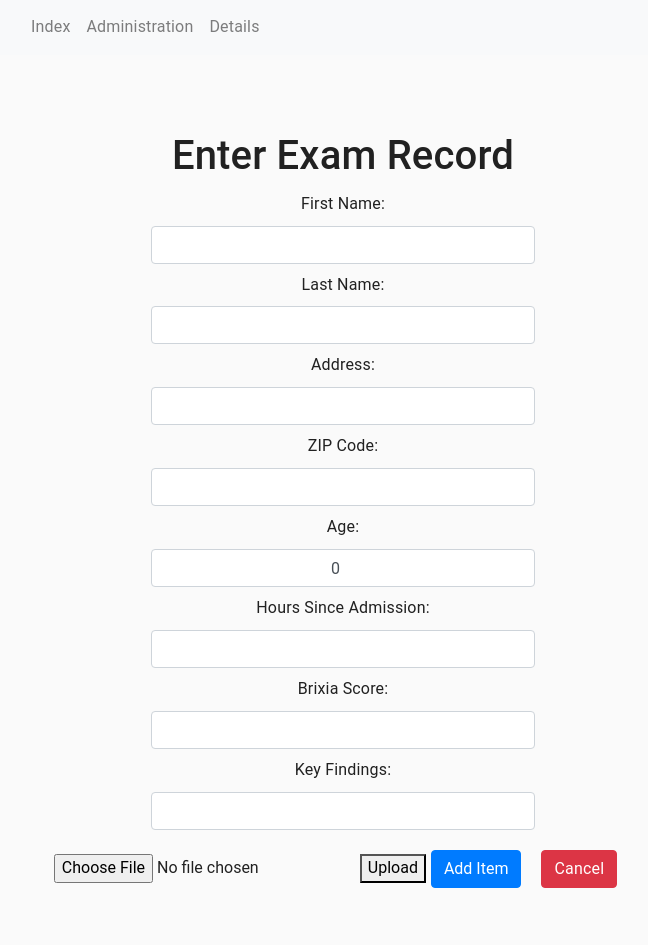
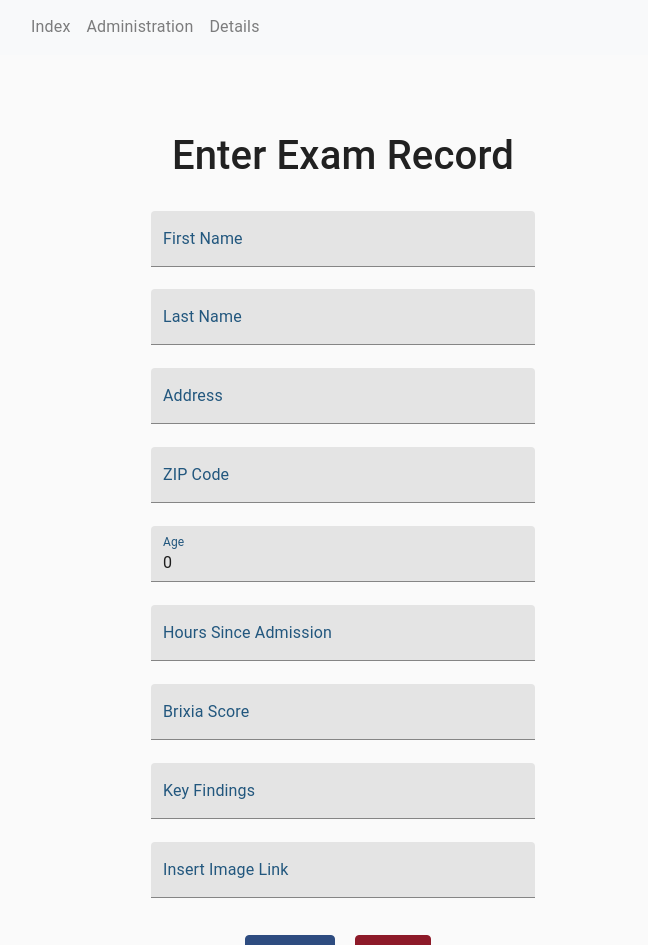
Before and after one commit to ImJustTrying/Odyssey-Tech.Dive, a React (Create React App) app in the folder client/: page /item/create in a window 1280 px wide. Shown: the top 945 px of the page, without its empty margins (297-945 px from the left). Before the commit the page ends 919 px from the top, so only its background shows below. Built offline with nearby package versions, Linux system fonts and the light colour scheme; no server answers.

Commit message:
not best idea for pic link, changed format on the form, edited index page a tiny bit.

```diff
--- a/client/src/pages/ItemInsert.js
+++ b/client/src/pages/ItemInsert.js
@@ -1,9 +1,7 @@
 import React, { Component } from 'react';
-import {shared} from '../constants';
 import api from '../api';
-import axios from "axios";
 import styled from 'styled-components';
-import { Upload } from '.';
+import { TextField } from '@material-ui/core';
 
 const Title = styled.h1.attrs({
   className: 'h1',
@@ -66,56 +64,8 @@ class ItemInsert extends Component {
       imageName:'',
     };
   }
-  state = {
-    // Initially, no file is selected
-    selectedFile: null
-  };
 
-  // On file select (from the pop up)
- onFileChange = (event) => {
-    // Update the state
-    this.setState({ selectedFile: event.target.files[0] });
-  };
 
-  // On file upload (click the upload button)
-  onFileUpload = () => {
-    // Create an object of formData
-    const formData = new FormData();
-
-    // Update the formData object
-    formData.append(
-      "myFile",
-      this.state.selectedFile,
-      this.state.selectedFile.name
-    );
-
-    // Details of the uploaded file
-    console.log(this.state.selectedFile);
-
-    // Request made to the backend api
-    // Send formData object
-    axios.post("api/uploadfile", formData);
-  };
-
-  // File content to be displayed after
-  // file upload is complete
-  fileData = () => {
-    if (this.state.selectedFile) {
-      return (
-        (null)
-      );
-    }
-
-  };
-  // File content to be displayed after
-  // file upload is complete
-  fileData = () => {
-    if (this.state.selectedFile) {
-      return (
-        (null)
-      );
-    }
-  }
   handleChangeInputFirstName = async event => {
     const firstName = event.target.value;
     this.setState({ firstName });
@@ -153,6 +103,16 @@ class ItemInsert extends Component {
  handleChangeInputBrix = async event => {
     const brix = event.target.value;
     this.setState({ brix });
+    };
+
+    limitKeypress(event, value, maxLength) {
+      if (value != undefined && value.toString().length >= maxLength) {
+          event.preventDefault();
+      }
+  }
+  handleChangeInputImageName = async event => {
+    const imageName = event.target.value;
+    this.setState({ imageName });
   };
 
   insertSingleItem = item => {
@@ -203,7 +163,6 @@ class ItemInsert extends Component {
         }
       })
       .catch(err => {
-        // TODO: pass error object correctly so that things like validation errors can be displayed to user
         window.alert(`There was an error creating the item... :(`);
         console.log('handleInsertItem: err');
         console.log(err);
@@ -211,21 +170,64 @@ class ItemInsert extends Component {
   };
 
   render() {
+
     const {firstName, lastName, age, zipCode, keyFindings, address, hoursAd, brix, imageName} = this.state;
     return (
     <Wrapper>
         <Title>Enter Exam Record</Title>
-        <Label>First Name: </Label>
-        <InputText type="text" value={firstName} onChange={this.handleChangeInputFirstName} />
-        <Label>Last Name: </Label>
-        <InputText type="text" value={lastName} onChange={this.handleChangeInputLastName} />
-        <Label>Address: </Label>
-        <InputText type="text" value={address} onChange={this.handleChangeInputAddress} />
-        <Label>ZIP Code: </Label>
-        <InputText type="number" value={zipCode} onChange={this.handleChangeInputZipCode} />
+        <br></br>
 
-        <Label>Age: </Label>
-        <InputText
+        <TextField type="text"
+        value={firstName} onChange={this.handleChangeInputFirstName}
+        label="First Name" InputLabelProps={{
+        style: { color: '#22577E' },
+        }}
+        className="txtfield"
+        variant="filled"/>
+
+        <br></br>
+        <br></br>
+
+        <TextField type="text" value={lastName}
+        onChange={this.handleChangeInputLastName}
+        label="Last Name"
+        className="txtfield"
+        variant="filled"
+        InputLabelProps={{
+          style: { color: '#22577E' },
+          }}
+        />
+        <br></br>
+        <br></br>
+
+        <TextField type="text"
+          value={address}
+          onChange={this.handleChangeInputAddress}
+          label="Address"
+          className="txtfield"
+          variant="filled"
+          InputLabelProps={{
+            style: { color: '#22577E' },
+            }}
+        />
+        <br></br>
+        <br></br>
+
+        <TextField type="number"
+          value={zipCode}
+          onChange={this.handleChangeInputZipCode}
+          label = "ZIP Code"
+          className="txtfield"
+          variant="filled"
+          InputLabelProps={{
+            style: { color: '#22577E' },
+            }}
+        />
+        <br></br>
+        <br></br>
+
+        <TextField
+          label = "Age"
           type="number"
           step="1"
           lang="en-US"
@@ -234,43 +236,91 @@ class ItemInsert extends Component {
           pattern="[0-9]+([,\.][0-9]+)?"
           value={age}
           onChange={this.handleChangeInputAge}
+          className="txtfield"
+          variant="filled"
+          InputLabelProps={{
+            style: { color: '#22577E' },
+            }}
+
         />
+        <br></br>
+        <br></br>
 
-        <Label>Hours Since Admission: </Label>
-        <InputText
+        <TextField
+          label = "Hours Since Admission"
           type="number"
           step="1"
           lang="en-US"
           min="0"
-          max="100"
+          max="99999"
           pattern="[0-9]+([,\.][0-9]+)?"
           value={hoursAd}
           onChange={this.handleChangeInputHoursAd}
+          className="txtfield"
+          variant="filled"
+          InputLabelProps={{
+            style: { color: '#22577E' },
+            }}
+
+        />
+       <br></br>
+       <br></br>
+
+        <TextField
+        label="Brixia Score"
+        variant="filled"
+
+        type="number"
+        min="1"
+        lang="en-US"
+        pattern="[0-9]+([,\.][0-9]+)?"
+        value={brix}
+        onInput = {(e) =>{
+          e.target.value = Math.max(0, parseInt(e.target.value) ).toString().slice(0,6);
+        }
+      }
+        onChange={this.handleChangeInputBrix}
+        className="txtfield"
+        InputLabelProps={{
+          style: { color: '#22577E' },
+          }}
         />
 
-   <Label>Brixia Score: </Label>
-        <InputText
-          type="number"
-          lang="en-US"
-          min="1"
-          max="2"
-          value={brix}
-          onChange={this.handleChangeInputBrix}
+        <br></br>
+        <br></br>
+
+        <TextField type="textarea"
+         value={keyFindings}
+          onChange={this.handleChangeInputKeyFindings}
+          label="Key Findings"
+          className="txtfield"
+          variant="filled"
+          InputLabelProps={{
+            style: { color: '#22577E' },
+            }}
         />
+        <br></br>
+        <br></br>
 
-        <Label>Key Findings: </Label>
-        <InputText type="textarea" value={keyFindings} onChange={this.handleChangeInputKeyFindings} />
-
-        <input type="file" value={imageName} onChange={this.onFileChange} />
-        <button onClick={this.onFileUpload}>Upload</button>
-
-
+        <TextField type="text"
+        value={imageName}
+        onChange={this.handleChangeInputImageName}
+        label="Insert Image Link"
+        className="txtfield"
+        variant="filled"
+        InputLabelProps={{
+          style: { color: '#22577E' },
+          }}
+        />
+        <br></br>
+        <br></br>
 
         <Button onClick={this.handleInsertItem}>Add Item</Button>
-        <CancelButton href={'/items'}>Cancel</CancelButton>
+        <CancelButton href={'/'}>Cancel</CancelButton>
       </Wrapper>
     );
   }
+
 }
 
 export default ItemInsert;
--- a/client/src/pages/ItemUpdate.js
+++ b/client/src/pages/ItemUpdate.js
@@ -1,7 +1,7 @@
 import React, { Component } from 'react';
 import api from '../api';
-import { shared } from '../constants';
 import styled from 'styled-components';
+import { TextField } from '@material-ui/core';
 
 const Title = styled.h1.attrs({
   className: 'h1',
@@ -13,27 +13,6 @@ const Wrapper = styled.div.attrs({
   margin-top: 0 30px;
 `;
 
-const Label = styled.label`
-  margin: 5px;
-  max-width: 30%;
-`;
-
-const InputText = styled.input.attrs({
-  className: 'form-control',
-})`
-  margin: 5px auto;
-  max-width: 30%;
-  text-align: center;
-`;
-
-const Fieldset = styled.fieldset.attrs({
-  className: 'form-control',
-})`
-  border-color: transparent;
-  margin: 1em auto 0.5em;
-  max-width: 50%;
-  min-height: 6em;
-`;
 
 const Button = styled.button.attrs({
   className: 'btn btn-primary',
@@ -85,55 +64,7 @@ class ItemUpdate extends Component {
         return err;
       });
   };
-  state = {
-    selectedFile: null
-  };
 
-  // On file select (from the pop up)
- onFileChange = (event) => {
-    // Update the state
-    this.setState({ selectedFile: event.target.files[0] });
-  };
-
-  // On file upload (click the upload button)
-  onFileUpload = () => {
-    // Create an object of formData
-    const formData = new FormData();
-
-    // Update the formData object
-    formData.append(
-      "myFile",
-      this.state.selectedFile,
-      this.state.selectedFile.name
-    );
-
-    // Details of the uploaded file
-    console.log(this.state.selectedFile);
-
-    // Request made to the backend api
-    // Send formData object
-    axios.post("api/uploadfile", formData);
-  };
-
-  // File content to be displayed after
-  // file upload is complete
-  fileData = () => {
-    if (this.state.selectedFile) {
-      return (
-        (null)
-      );
-    }
-
-  };
-  // File content to be displayed after
-  // file upload is complete
-  fileData = () => {
-    if (this.state.selectedFile) {
-      return (
-        (null)
-      );
-    }
-  }
   handleChangeInputFirstName = async event => {
     const firstName = event.target.value;
     this.setState({ firstName });
@@ -171,7 +102,10 @@ class ItemUpdate extends Component {
     const brix = event.target.value;
     this.setState({ brix });
   };
-
+  handleChangeInputImageName = async event => {
+    const imageName = event.target.value;
+    this.setState({ imageName });
+  };
 
   updateSingleItem = item => {
     return api
@@ -194,8 +128,8 @@ class ItemUpdate extends Component {
 
 
   handleUpdateItem = event => {
-    const { _id, firstName, lastName, age, zipCode, keyFindings, address, hoursAd, brix, selectedFile } = this.state;
-    const item = { _id, firstName, lastName, age, zipCode, keyFindings, address, hoursAd, brix, selectedFile };
+    const { _id, firstName, lastName, age, zipCode, keyFindings, address, hoursAd, brix, imageName } = this.state;
+    const item = { _id, firstName, lastName, age, zipCode, keyFindings, address, hoursAd, brix, imageName };
 
     return this.updateSingleItem(item)
       .then(resp => {
@@ -222,23 +156,65 @@ class ItemUpdate extends Component {
   };
 
   render() {
-    const { _id, firstName, lastName, age, zipCode, keyFindings, address, hoursAd, brix, selectedFile } = this.state;
+    const { _id, firstName, lastName, age, zipCode, keyFindings, address, hoursAd, brix, imageName } = this.state;
 
     return (
       _id && (
         <Wrapper>
         <Title>Enter Exam Record</Title>
-        <Label>First Name: </Label>
-        <InputText type="text" value={firstName} onChange={this.handleChangeInputFirstName} />
-        <Label>Last Name: </Label>
-        <InputText type="text" value={lastName} onChange={this.handleChangeInputLastName} />
-        <Label>Address: </Label>
-        <InputText type="text" value={address} onChange={this.handleChangeInputAddress} />
-        <Label>ZIP Code: </Label>
-        <InputText type="number" value={zipCode} onChange={this.handleChangeInputZipCode} />
+        <br></br>
 
-        <Label>Age: </Label>
-        <InputText
+        <TextField type="text"
+        value={firstName} onChange={this.handleChangeInputFirstName}
+        label="First Name" InputLabelProps={{
+        style: { color: '#22577E' },
+        }}
+        className="txtfield"
+        variant="filled"/>
+
+        <br></br>
+        <br></br>
+
+        <TextField type="text" value={lastName}
+        onChange={this.handleChangeInputLastName}
+        label="Last Name"
+        className="txtfield"
+        variant="filled"
+        InputLabelProps={{
+          style: { color: '#22577E' },
+          }}
+        />
+        <br></br>
+        <br></br>
+
+        <TextField type="text"
+          value={address}
+          onChange={this.handleChangeInputAddress}
+          label="Address"
+          className="txtfield"
+          variant="filled"
+          InputLabelProps={{
+            style: { color: '#22577E' },
+            }}
+        />
+        <br></br>
+        <br></br>
+
+        <TextField type="number"
+          value={zipCode}
+          onChange={this.handleChangeInputZipCode}
+          label = "ZIP Code"
+          className="txtfield"
+          variant="filled"
+          InputLabelProps={{
+            style: { color: '#22577E' },
+            }}
+        />
+        <br></br>
+        <br></br>
+
+        <TextField
+          label = "Age"
           type="number"
           step="1"
           lang="en-US"
@@ -247,39 +223,87 @@ class ItemUpdate extends Component {
           pattern="[0-9]+([,\.][0-9]+)?"
           value={age}
           onChange={this.handleChangeInputAge}
+          className="txtfield"
+          variant="filled"
+          InputLabelProps={{
+            style: { color: '#22577E' },
+            }}
+
         />
+        <br></br>
+        <br></br>
 
-        <Label>Hours Since Admission: </Label>
-        <InputText
+        <TextField
+          label = "Hours Since Admission"
           type="number"
           step="1"
           lang="en-US"
           min="0"
-          max="100"
+          max="99999"
           pattern="[0-9]+([,\.][0-9]+)?"
           value={hoursAd}
           onChange={this.handleChangeInputHoursAd}
+          className="txtfield"
+          variant="filled"
+          InputLabelProps={{
+            style: { color: '#22577E' },
+            }}
+
+        />
+       <br></br>
+       <br></br>
+
+        <TextField
+        label="Brixia Score"
+        variant="filled"
+
+        type="number"
+        min="1"
+        lang="en-US"
+        pattern="[0-9]+([,\.][0-9]+)?"
+        value={brix}
+        onInput = {(e) =>{
+          e.target.value = Math.max(0, parseInt(e.target.value) ).toString().slice(0,6);
+        }
+      }
+        onChange={this.handleChangeInputBrix}
+        className="txtfield"
+        InputLabelProps={{
+          style: { color: '#22577E' },
+          }}
         />
 
-   <Label>Brixia Score: </Label>
-        <InputText
-          type="number"
-          lang="en-US"
-          min="1"
-          max="2"
-          value={brix}
-          onChange={this.handleChangeInputBrix}
+        <br></br>
+        <br></br>
+
+        <TextField type="textarea"
+         value={keyFindings}
+          onChange={this.handleChangeInputKeyFindings}
+          label="Key Findings"
+          className="txtfield"
+          variant="filled"
+          InputLabelProps={{
+            style: { color: '#22577E' },
+            }}
         />
+        <br></br>
+        <br></br>
 
-        <Label>Key Findings: </Label>
-        <InputText type="textarea" value={keyFindings} onChange={this.handleChangeInputKeyFindings} />
-
-        <input type="file" value={selectedFile} onChange={this.onFileChange} />
-        <button onClick={this.onFileUpload}>Upload</button>
-
+        <TextField type="text"
+        value={imageName}
+        onChange={this.handleChangeInputImageName}
+        label="Insert Image Link"
+        className="txtfield"
+        variant="filled"
+        InputLabelProps={{
+          style: { color: '#22577E' },
+          }}
+        />
+        <br></br>
+        <br></br>
 
           <Button onClick={this.confirmUpdateItem}>Update Item</Button>
-          <CancelButton href={'/items'}>Cancel</CancelButton>
+          <CancelButton href={'/'}>Cancel</CancelButton>
         </Wrapper>
       )
     );
--- a/client/src/pages/ItemsList.js
+++ b/client/src/pages/ItemsList.js
@@ -3,6 +3,10 @@ import { Link } from 'react-router-dom';
 import { useTable } from 'react-table';
 import { DeleteButton } from '../components/buttons';
 import api from '../api';
+import { createTheme , ThemeProvider } from '@material-ui/core/styles';
+import { createMuiTheme } from '@material-ui/core/styles';
+
+
 
 import MaUTable from '@material-ui/core/Table';
 import { CssBaseline, TableBody, TableCell, TableHead, TableRow } from '@material-ui/core';
@@ -129,51 +133,31 @@ class ItemsTable extends Component {
         },
       },
       {
-        Header: 'Name',
-        accessor: 'name',
+        Header: 'First Name',
+        accessor: 'firstName',
         // filterable: true,
         Cell: props => {
           const { original } = props.cell.row;
-          return <span data-name={original.name}>{props.value}</span>;
+          return <span data-name={original.firstName}>{props.value}</span>;
         },
       },
       {
-        Header: 'Day(s)',
-        accessor: 'daysOfWeek',
+        Header: 'Last Name',
+        accessor: 'lastName',
         // filterable: true,
         Cell: props => {
-          const { daysOfWeek } = props.cell.row.original;
-          let daysToDisplay = '';
-          if (daysOfWeek && typeof daysOfWeek === 'object') {
-            for (const day in daysOfWeek) {
-              daysToDisplay =
-                daysToDisplay === '' ? daysOfWeek[day] : `${daysToDisplay}, ${daysOfWeek[day]}`;
-            }
-          }
-          return (
-            <span
-              data-daysofweek={daysOfWeek && JSON.stringify(daysOfWeek)}
-              data-daysofweek-by-id={props.value}>
-              {daysToDisplay || '-'}
-            </span>
-          );
+          const { original } = props.cell.row;
+          return <span data-name={original.lastName}>{props.value}</span>;
         },
       },
+
+
       {
-        Header: 'Timeframe',
-        accessor: 'timeframeNote',
+        Header: 'Brixia Numbers',
+        accessor: 'brix',
         Cell: props => {
           const { original } = props.cell.row;
           return <span data-timeframe={original.timeframeNote}>{props.value || '-'}</span>;
-        },
-      },
-      {
-        Header: 'Priority',
-        accessor: 'priority',
-        // filterable: true,
-        Cell: props => {
-          const { original } = props.cell.row;
-          return <span data-priority={original.priority}>{props.value}</span>;
         },
       },
       {
@@ -202,15 +186,27 @@ class ItemsTable extends Component {
         },
       },
     ];
+    const theme = createTheme({
+      overrides: {
+          MuiTableCell: {
+              root: {
+                  padding: '1%',
+                  backgroundColor: '#F6F2D4'
 
+              },
+          },
+      },
+  });
     return (
       <Wrapper>
+      <ThemeProvider theme={theme}>
         <CssBaseline />
         {(items || []).length > 0 ? (
           <Table data={items} columns={columns} />
         ) : (
           `No items to render... :(`
         )}
+        </ThemeProvider>
       </Wrapper>
     );
   }
--- a/client/src/styles/index.css
+++ b/client/src/styles/index.css
@@ -24,7 +24,7 @@ code {
 }
 
 a {
-    color: #033fb4;
+    color: #22577E;
 }
 
 a:hover,
@@ -32,3 +32,29 @@ a:hover,
     opacity: 0.7;
     text-decoration: none;
 }
+
+.txtfield {
+    width : 30%;
+}
+.btn-primary {
+    color: #fff;
+    background-color: #2E4C80;
+    border-color: #2E4C80;
+}
+.btn-danger{
+    color: #fff;
+    background-color: #8d1a29;
+    border-color: #8d1a29;
+}
+.btn-primary:hover {
+    background-color:#95D1CC;
+    border-color: #95D1CC;
+    opacity: 0.7;
+    text-decoration: none;
+}
+.btn-danger:hover {
+    background-color:#d1959d;
+    border-color: #d1959d;
+    opacity: 0.7;
+    text-decoration: none;
+}
```
